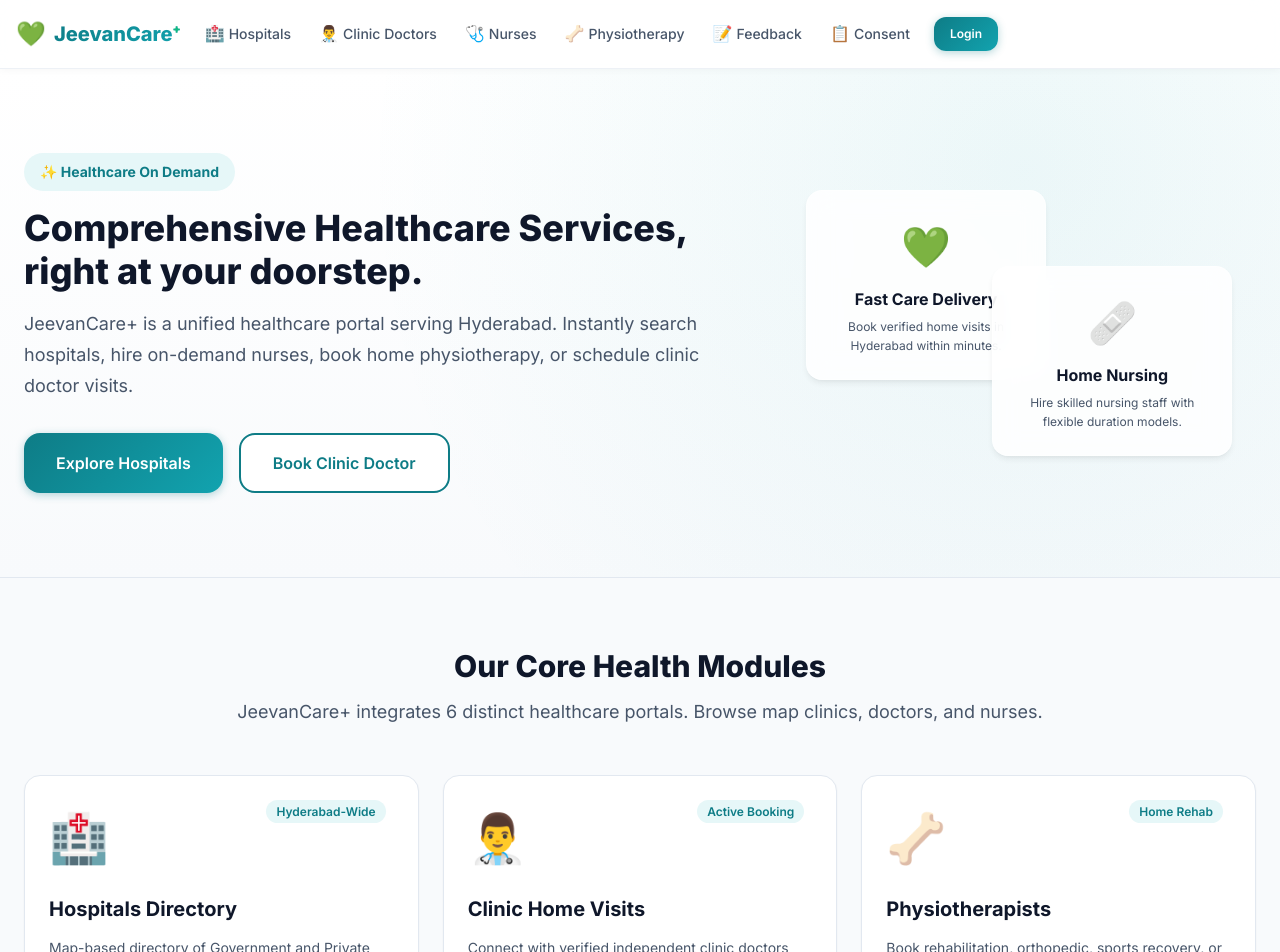
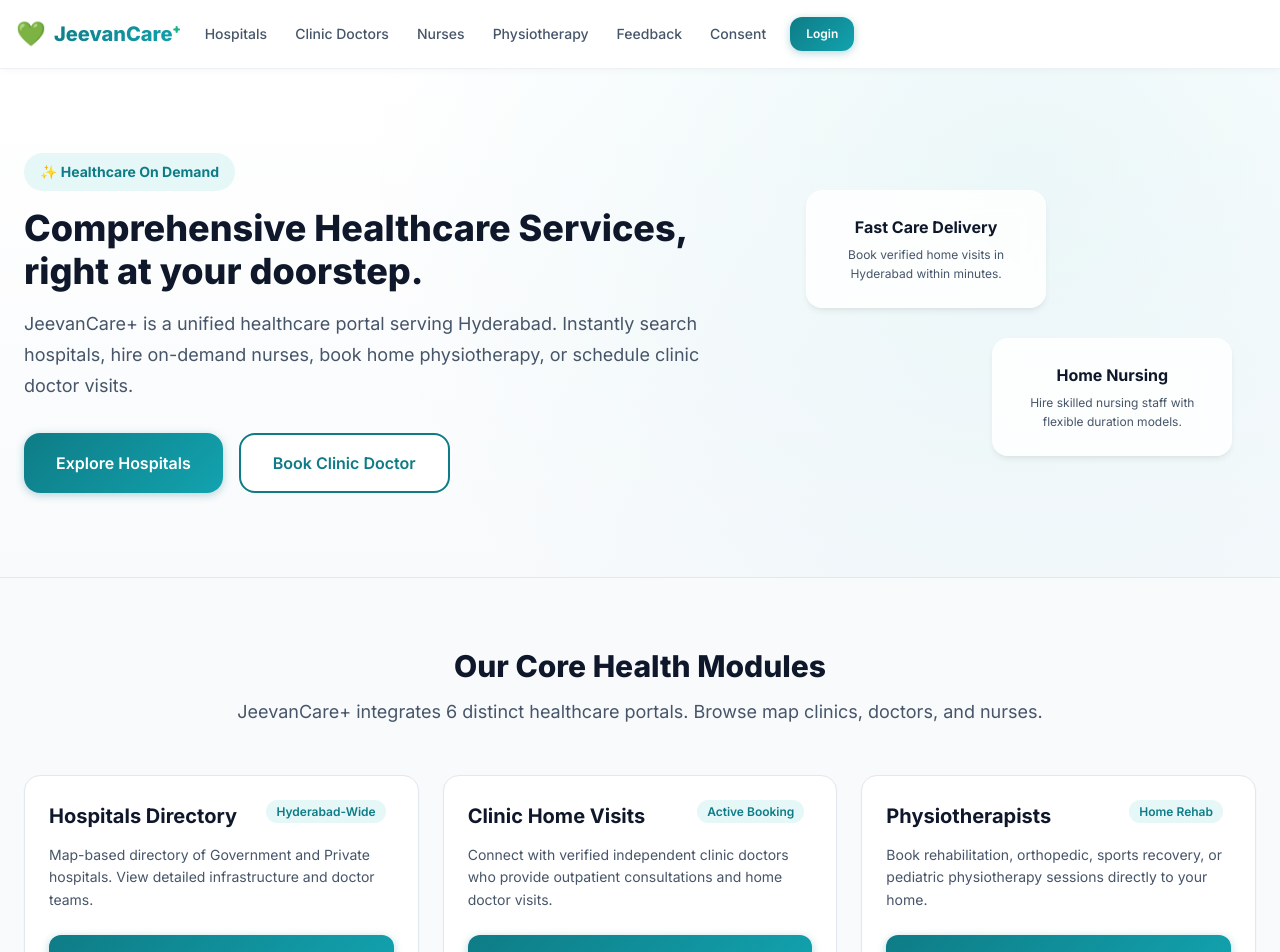
Before and after one commit to maskeraghav-blip/JeevanCare-, a React (Vite) app in the folder client/: page / in a window 1280 px wide. Shown: the top 952 px of the page. Built offline with nearby package versions, Linux system fonts and the light colour scheme.

Commit message:
Remove search emojis and navigation option icons from the application UI

```diff
--- a/client/src/components/common/Navbar.jsx
+++ b/client/src/components/common/Navbar.jsx
@@ -1,7 +1,6 @@
 import { useState, useEffect, useRef } from 'react';
 import { Link, useNavigate, useLocation } from 'react-router-dom';
 import { useAuth } from '../../context/AuthContext';
-import SearchBar from './SearchBar';
 import './Navbar.css';
 
 export default function Navbar() {
@@ -23,12 +22,12 @@
   }, []);
 
   const navLinks = [
-    { path: '/hospitals', label: 'Hospitals', icon: '🏥' },
-    { path: '/clinic-doctors', label: 'Clinic Doctors', icon: '👨‍⚕️' },
-    { path: '/nurses', label: 'Nurses', icon: '🩺' },
-    { path: '/physiotherapy', label: 'Physiotherapy', icon: '🦴' },
-    { path: '/complaints', label: 'Feedback', icon: '📝' },
-    { path: '/consent', label: 'Consent', icon: '📋' },
+    { path: '/hospitals', label: 'Hospitals' },
+    { path: '/clinic-doctors', label: 'Clinic Doctors' },
+    { path: '/nurses', label: 'Nurses' },
+    { path: '/physiotherapy', label: 'Physiotherapy' },
+    { path: '/complaints', label: 'Feedback' },
+    { path: '/consent', label: 'Consent' },
   ];
 
   const handleLogout = () => {
@@ -58,7 +57,6 @@
               to={link.path}
               className={`nav-link ${location.pathname.startsWith(link.path) ? 'active' : ''}`}
             >
-              <span className="nav-icon">{link.icon}</span>
               <span className="nav-label">{link.label}</span>
             </Link>
           ))}
--- a/client/src/pages/ClinicDoctors.jsx
+++ b/client/src/pages/ClinicDoctors.jsx
@@ -77,7 +77,7 @@
         <input
           type="text"
           className="form-input"
-          placeholder="🔍 Search doctors by name, clinic name, or specialty..."
+          placeholder="Search doctors by name, clinic name, or specialty..."
           value={search}
           onChange={(e) => setSearch(e.target.value)}
         />
--- a/client/src/pages/Home.jsx
+++ b/client/src/pages/Home.jsx
@@ -65,12 +65,10 @@
           </div>
           <div className="hero-visual">
             <div className="visual-card glass-card">
-              <div className="visual-icon">💚</div>
               <h3>Fast Care Delivery</h3>
               <p>Book verified home visits in Hyderabad within minutes.</p>
             </div>
             <div className="visual-card glass-card float-2">
-              <div className="visual-icon">🩹</div>
               <h3>Home Nursing</h3>
               <p>Hire skilled nursing staff with flexible duration models.</p>
             </div>
@@ -90,7 +88,6 @@
             {modules.map((mod) => (
               <div key={mod.title} className="card service-card">
                 <span className="service-badge">{mod.badge}</span>
-                <span className="service-icon">{mod.icon}</span>
                 <h3>{mod.title}</h3>
                 <p>{mod.desc}</p>
                 <Link to={mod.path} className="btn btn-primary service-action-btn">
--- a/client/src/pages/Hospitals.jsx
+++ b/client/src/pages/Hospitals.jsx
@@ -75,7 +75,7 @@
         <input
           type="text"
           className="form-input"
-          placeholder="🔍 Search hospitals by name, area, or facility..."
+          placeholder="Search hospitals by name, area, or facility..."
           value={search}
           onChange={(e) => setSearch(e.target.value)}
         />
--- a/client/src/pages/Nurses.jsx
+++ b/client/src/pages/Nurses.jsx
@@ -77,7 +77,7 @@
         <input
           type="text"
           className="form-input"
-          placeholder="🔍 Search nurses by name or details..."
+          placeholder="Search nurses by name or details..."
           value={search}
           onChange={(e) => setSearch(e.target.value)}
         />
--- a/client/src/pages/Physiotherapy.jsx
+++ b/client/src/pages/Physiotherapy.jsx
@@ -79,7 +79,7 @@
         <input
           type="text"
           className="form-input"
-          placeholder="🔍 Search physiotherapists by name or specialization..."
+          placeholder="Search physiotherapists by name or specialization..."
           value={search}
           onChange={(e) => setSearch(e.target.value)}
         />
```
